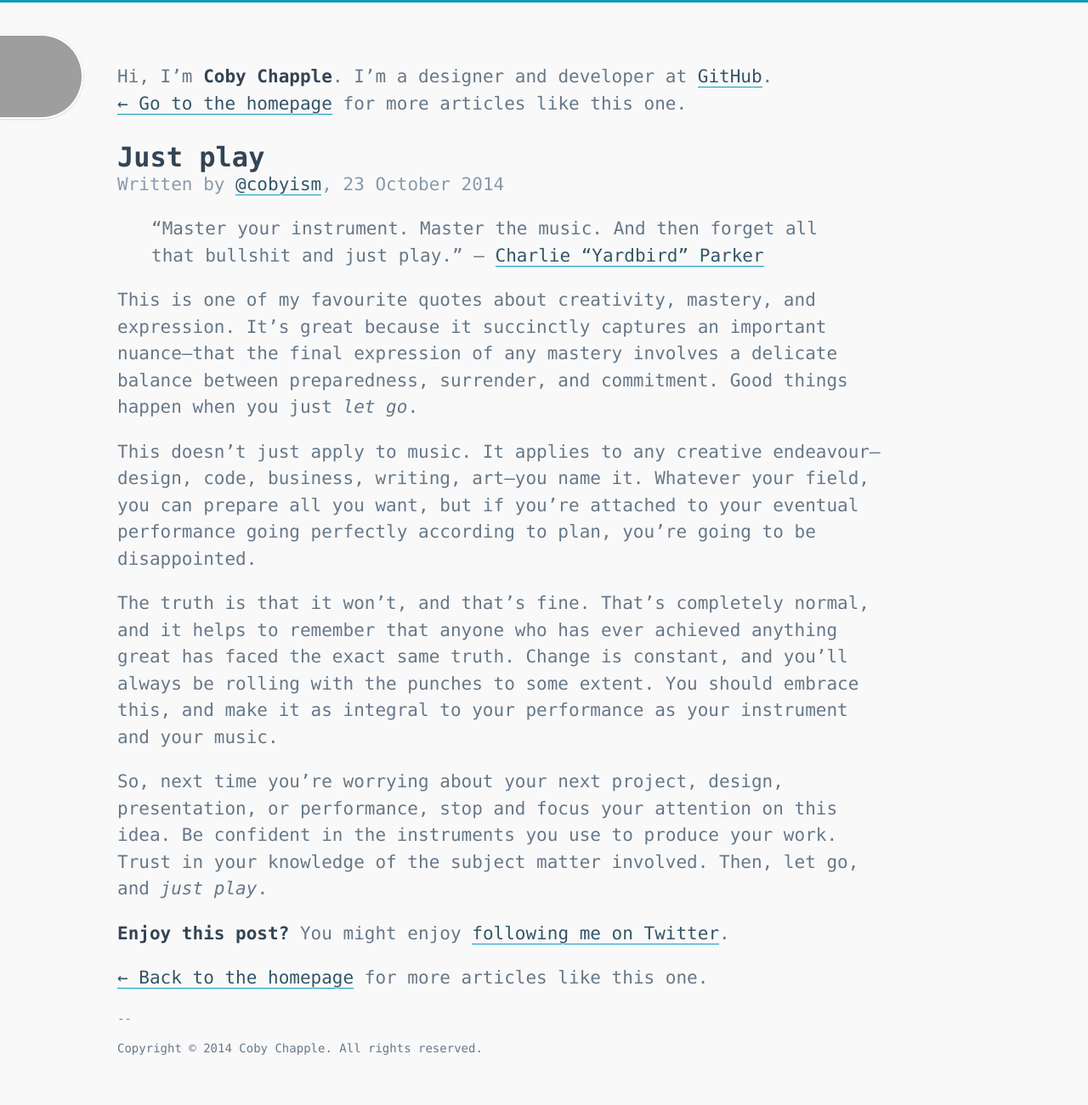
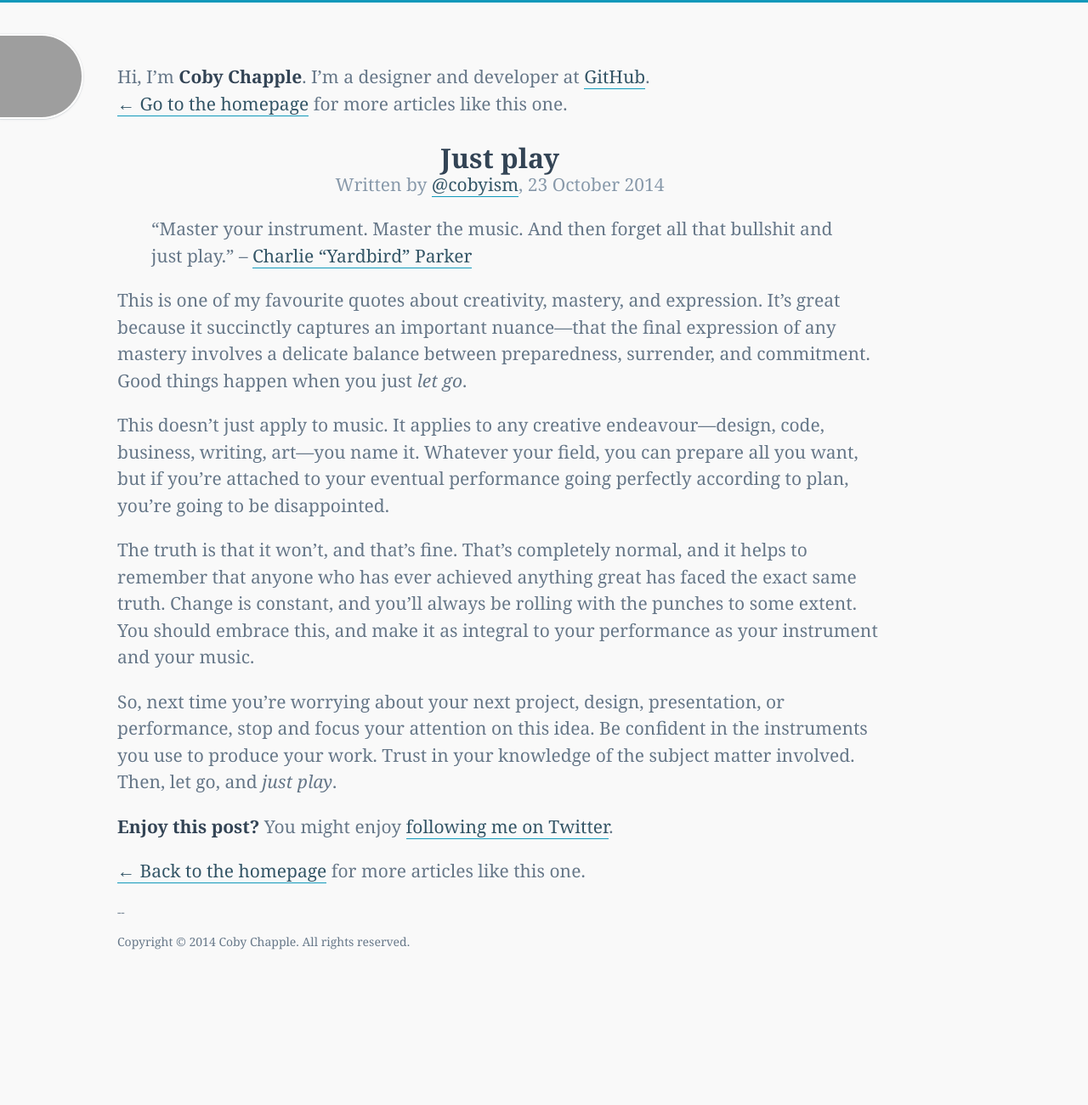
Before and after one commit to cobyism/archived-cobyism.github.io, a Jekyll site: the page built from _posts/2014-10-23-just-play.md, in a window 1280 px wide. Shown: the whole page at 85% size. Built offline with Jekyll 4.4.1, drawn with Linux system fonts in a browser that asks for light colours; nearby versions of some CDN libraries; comment, search, counter and statistics services are not loaded; after the commit the page ends 1175 px from its top, so only the background shows below that; grey boxes are pictures that could not be loaded.

Commit message:
start tweaking stuff

```diff
--- /dev/null
+++ b/_includes/footer.html
@@ -0,0 +1,4 @@
+<footer>
+  --
+  <p>Copyright © {{ site.time | date: '%Y' }} Coby&nbsp;Chapple. All&nbsp;rights&nbsp;reserved.</p>
+</footer>
--- a/_includes/head.html
+++ b/_includes/head.html
@@ -11,6 +11,13 @@
     {% endif %}
   </title>
 
+  <!-- Fonts from Typekit -->
+  <script src="//use.typekit.net/lap3car.js"></script>
+  <script>try{Typekit.load();}catch(e){}</script>
+
+  <!-- FontAwesome -->
+  <link href="//maxcdn.bootstrapcdn.com/font-awesome/4.2.0/css/font-awesome.min.css" rel="stylesheet">
+
   <link rel="stylesheet" href="{{ site.baseurl }}public/css/normalize.css">
   <link rel="stylesheet" href="{{ site.baseurl }}public/css/styles.css">
 
--- a/_layouts/main.html
+++ b/_layouts/main.html
@@ -13,10 +13,7 @@
       {{ content }}
     </section>
 
-    <footer>
-      --
-      <p>Copyright © {{ site.time | date: '%Y' }} Coby&nbsp;Chapple. All&nbsp;rights&nbsp;reserved.</p>
-    </footer>
+    {% include footer.html %}
 
   </div>
 
--- a/public/css/styles.scss
+++ b/public/css/styles.scss
@@ -2,7 +2,8 @@
 ---
 
 html {
-  font-family: Consolas, "Liberation Mono", Menlo, Courier, monospace;
+  /* font-family: Consolas, "Liberation Mono", Menlo, Courier, monospace; */
+  font-family: "ff-tisa-web-pro", Georgia, serif;
   font-size: 16px;
   line-height: 1.5;
   -webkit-font-smoothing: antialiased;
@@ -102,6 +103,9 @@ footer {
 }
 
 .post-header {
+
+  text-align: center;
+
   .post-title {
     font-size: 21px;
     margin-bottom: 0;
```
